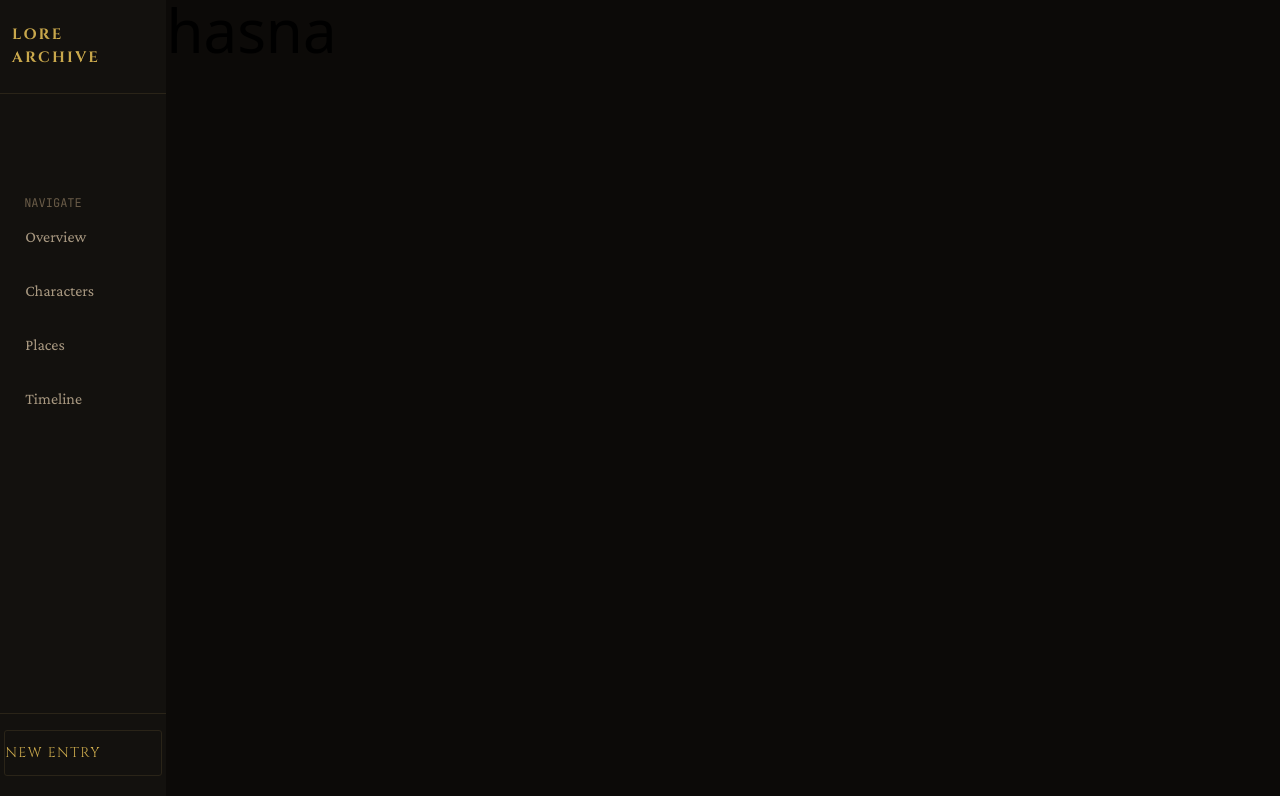
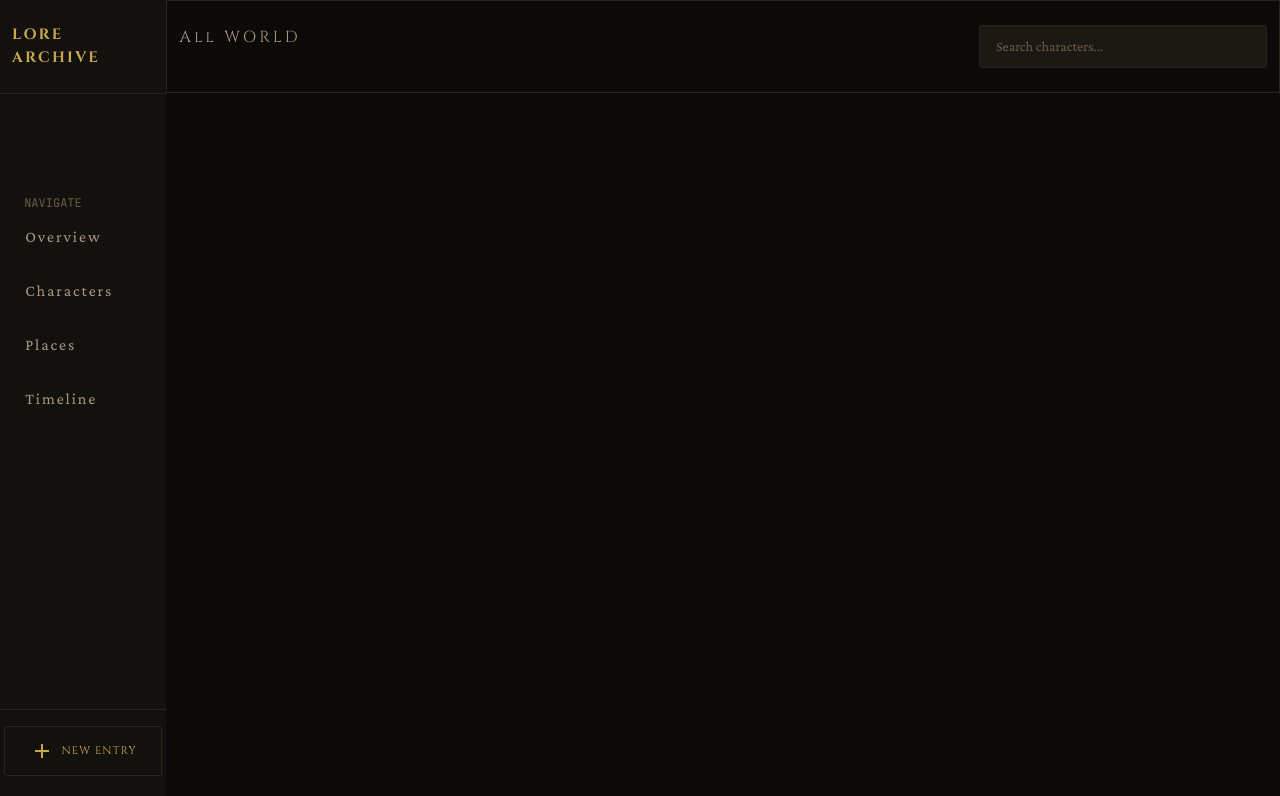
Before and after one commit to hossainmdhasan626-code/pro-lore-archive, a Next.js app: page / in a window 1280 px wide. Shown: the top 796 px of the page. Built offline with nearby package versions, Linux system fonts and the light colour scheme.

Commit message:
Overview page header was complected

```diff
--- a/package.json
+++ b/package.json
@@ -14,6 +14,7 @@
     "react-dom": "19.2.4"
   },
   "devDependencies": {
+    "@iconify/react": "^6.0.2",
     "@tailwindcss/postcss": "^4",
     "babel-plugin-react-compiler": "1.0.0",
     "eslint": "^9",
--- /dev/null
+++ b/src/app/components/shared/Overview.jsx
@@ -0,0 +1,18 @@
+// Thise component was the Overview page
+
+
+import React from 'react'
+import Overview_Header from '../ui/Overview_Header'
+
+const Overview = () => {
+  return (
+    <div className='w-full
+    bg-main-bg'>
+        {/* Overview page header */}
+        <Overview_Header/>
+
+    </div>
+  )
+}
+
+export default Overview
--- a/src/app/components/ui/Navigation.jsx
+++ b/src/app/components/ui/Navigation.jsx
@@ -32,7 +32,7 @@ const Navigation = () => {
               className="
           group flex items-center justify-between
           px-5 py-3
-          font-crimson text-text-body-secondary hover:text-text-heading-primary
+          font-crimson tracking-[0.12em] text-text-body-secondary hover:text-text-heading-primary
           hover:bg-interactive-hover-bg
           border border-transparent rounded-sm hover:border-nav-hover-border
           transition-all duration-300 ease-in-out
--- a/src/app/components/ui/New_entry_sidebar.jsx
+++ b/src/app/components/ui/New_entry_sidebar.jsx
@@ -14,12 +14,22 @@ const New_entry_sidebar = () => {
       <div
         className="w-[95%]
         mx-auto py-3
-        text-sm font-cinzel text-gold-accent-primary hover:text-gold-accent-hover
+        text-[11px] tracking-[0.12em] font-cinzel text-gold-accent-primary hover:text-gold-accent-hover
         bg-card-sidebar-bg hover:bg-interactive-hover-bg
         border border-gold-border-dim hover:border-gold-accent-primary rounded-[3px]
         transition-all duration-300 cursor-pointer uppercase tracking-widest"
       >
-        <Link href={"#"}>NEW ENTRY</Link>
+        <Link href={"#"} className="flex gap-2 justify-center items-center">
+          <svg
+            xmlns="http://www.w3.org/2000/svg"
+            width="24"
+            height="24"
+            viewBox="0 0 24 24"
+          >
+            <path fill="currentColor" d="M11 11V5h2v6h6v2h-6v6h-2v-6H5v-2z" />
+          </svg>{" "}
+          NEW ENTRY
+        </Link>
       </div>
     </div>
   );
--- /dev/null
+++ b/src/app/components/ui/Overview_Header.jsx
@@ -0,0 +1,40 @@
+// Thise  component was the overview page header with a search bar
+
+import React from "react";
+
+const Overview_Header = () => {
+  return (
+    <div className=" w-full
+    px-3 py-6
+    border border-gold-border-dim
+    flex justify-between">
+      {/* Header text */}
+      <div className="font-cinzel tracking-[0.2em] text-text-body-secondary">
+        All WORLD
+      </div>
+
+      {/* Search bar */}
+      <div className="w-72">
+        <input
+          type="text"
+          placeholder="Search characters..."
+          className="
+      w-full px-4 py-2.5
+      bg-interactive-hover-bg [cite: 38, 59]
+      font-crimson
+      text-text-heading-primary [cite: 42, 63, 143]
+      text-[14px] [cite: 143]
+      placeholder:text-text-metadata-muted [cite: 42, 65]
+      border border-gold-border-dim
+      rounded-[3px]
+      focus:outline-none
+      focus:border-gold-accent-primary
+      transition-all duration-300
+    "
+        />
+      </div>
+    </div>
+  );
+};
+
+export default Overview_Header;
--- a/src/app/components/ui/Sidebar_Header.jsx
+++ b/src/app/components/ui/Sidebar_Header.jsx
@@ -7,12 +7,12 @@ const Sidebar_Header = () => {
   return (
     <div
       className="w-full
+      px-3 py-6
       border-b border-gold-border-dim"
     >
       {/* Logo */}
       <div
         className="text-[15px] tracking-[0.15em] font-cinzel text-gold-accent-primary font-bold
-        px-3 py-6
         flex justify-center items-center"
       >
         <Link href={"/"}>LORE ARCHIVE</Link>
--- a/src/app/layout.js
+++ b/src/app/layout.js
@@ -42,7 +42,7 @@ export default function RootLayout({ children }) {
           </div>
 
           {/* A div rapper for take the % of width for maiin containt */}
-          <div className="w-[70%]">
+          <div className="w-[87%]">
             {/* The main containt */}
             {children}
           </div>
--- a/src/app/page.js
+++ b/src/app/page.js
@@ -1,10 +1,10 @@
+import Overview from "./components/shared/Overview";
 
 export default function Home() {
   return (
    <div>
-    <p className="text-6xl front-green-600">
-      hasna
-    </p>
+    {/* Overviwe page */}
+    <Overview/>
    </div>
   )
 }
```
Also changed, not shown: 1 other file (tests, documents, lock files or other folders).
